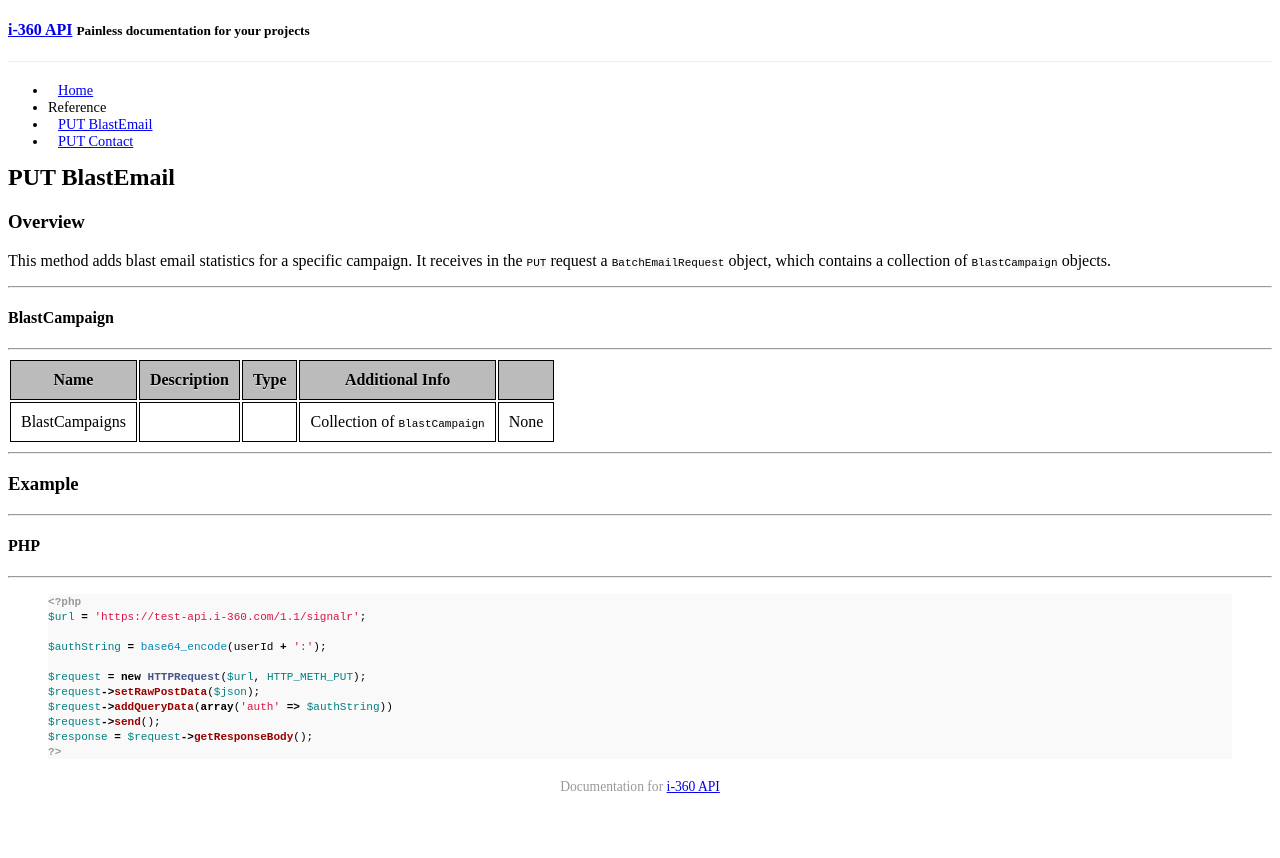
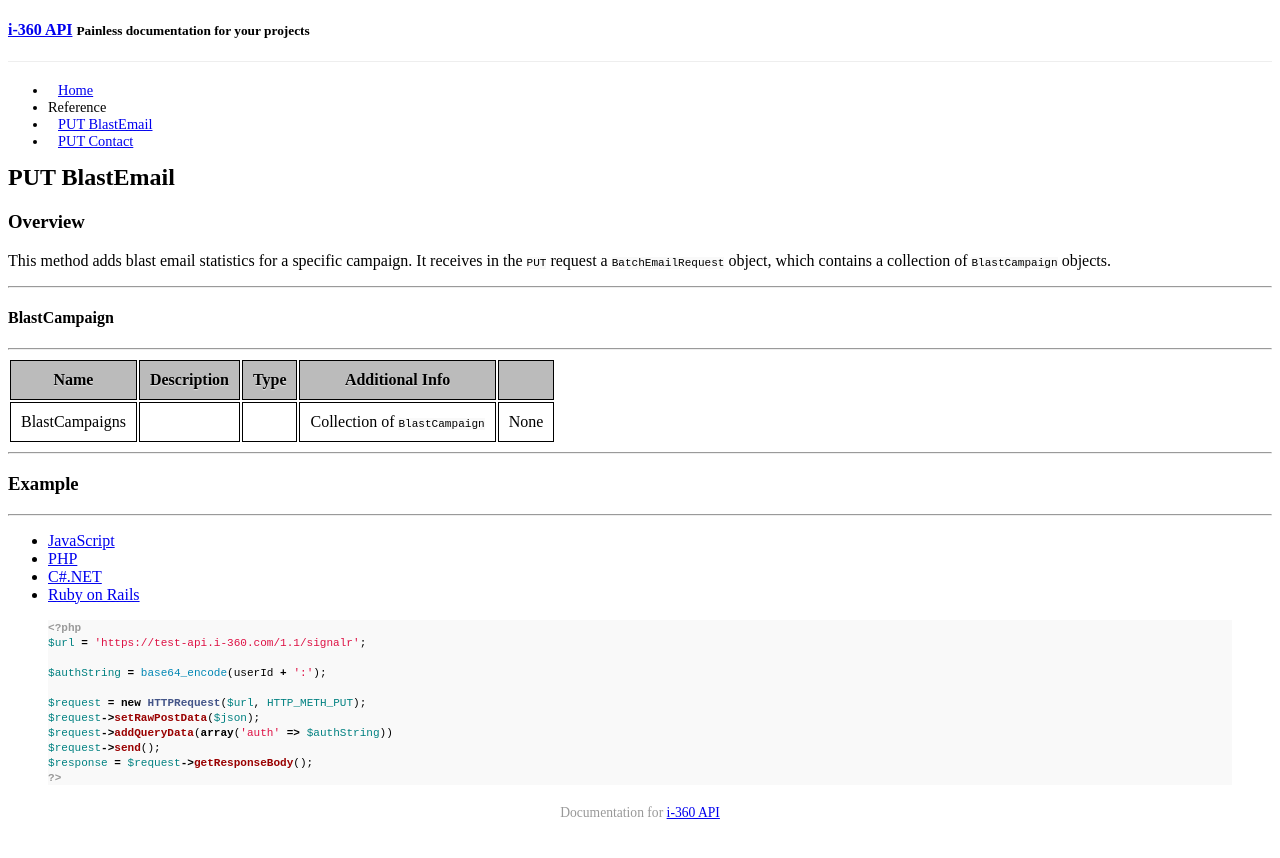
Before and after one commit to TrevInc/i360-docs-example, a Jekyll site: the page built from _posts/2015-06-26-put-blastemail.md, in a window 1280 px wide. Shown: the top 858 px of the page. Built offline with Jekyll 4.4.1, drawn with Linux system fonts in a browser that asks for light colours; Markdown is read by kramdown in place of the engine named in the settings; a style sheet for code colours, icons or effects is not loaded.

Commit message:
Add tabs to BlastEmail

```diff
--- a/_posts/2015-06-26-put-blastemail.md
+++ b/_posts/2015-06-26-put-blastemail.md
@@ -23,8 +23,14 @@ This method adds blast email statistics for a specific campaign. It receives in
 
 
 ---
-#### PHP
----
+<div class="container-fluid">
+  <ul class='nav nav-tabs' data-tabs='tabs'>
+    <li><a href="/i360-docs-example">JavaScript</a></li>
+    <li class='active'><a href="/i360-docs-example">PHP</a></li>
+    <li><a href="/i360-docs-example">C#.NET</a></li>
+    <li><a href="/i360-docs-example">Ruby on Rails</a></li>
+  </ul>
+</div>
 {% highlight php %}
 <?php
 $url = 'https://test-api.i-360.com/1.1/signalr';
```
